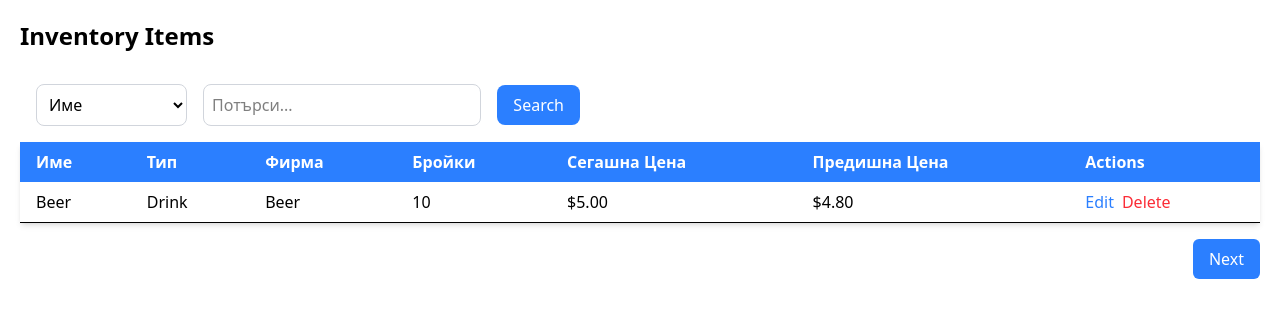
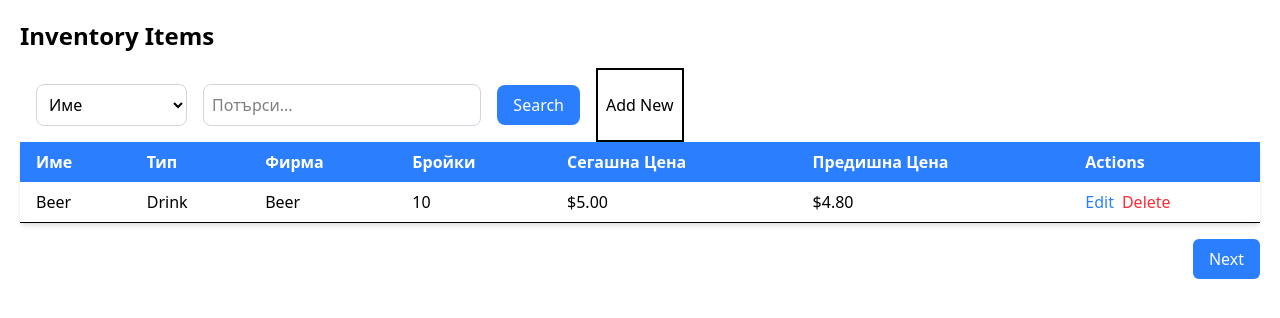
Before and after one commit to BeatrisRah/electron-store, a React (Vite) app: page / in a window 1280 px wide. Shown: the top 318 px of the page. Built offline with nearby package versions, Linux system fonts and the light colour scheme.

Commit message:
Open create form

```diff
--- a/src/pages/create-update/Form.tsx
+++ b/src/pages/create-update/Form.tsx
@@ -3,7 +3,7 @@ import { Product } from "../../types/productType";
 
 type FormProps = {
     onSubmit: () => null,
-    onCancel: () => null,
+    onCancel: () => void,
     initialData: Partial<Product> | null
 }
 
--- a/src/pages/poducts/Products.tsx
+++ b/src/pages/poducts/Products.tsx
@@ -22,11 +22,18 @@ export default function Products() {
   }
 
     return(
-        <div className="mx-auto bg-white p-5 min-h-screen">
+        <div className="mx-auto bg-white p-5 min-h-screen relative">
       <h2 className="text-2xl font-bold mb-4">Inventory Items</h2>
-      {/* Search bar (optional) */}
+
+      <div className="flex">
       <SearcBar />
-      {openModal  && <Form initialData={currentProduct} />}
+      {/* TODO: PLACE AT THE END */}
+      <button
+        onClick={() => openCreateForm()}
+        className="border-2 p-2"
+        >Add New</button>
+      </div>
+      {openModal  && <Form initialData={currentProduct} onCancel={closeModal} />}
       {/* Table */}
       <table className="min-w-full table-auto border-collapse shadow-md">
         <thead>
```
